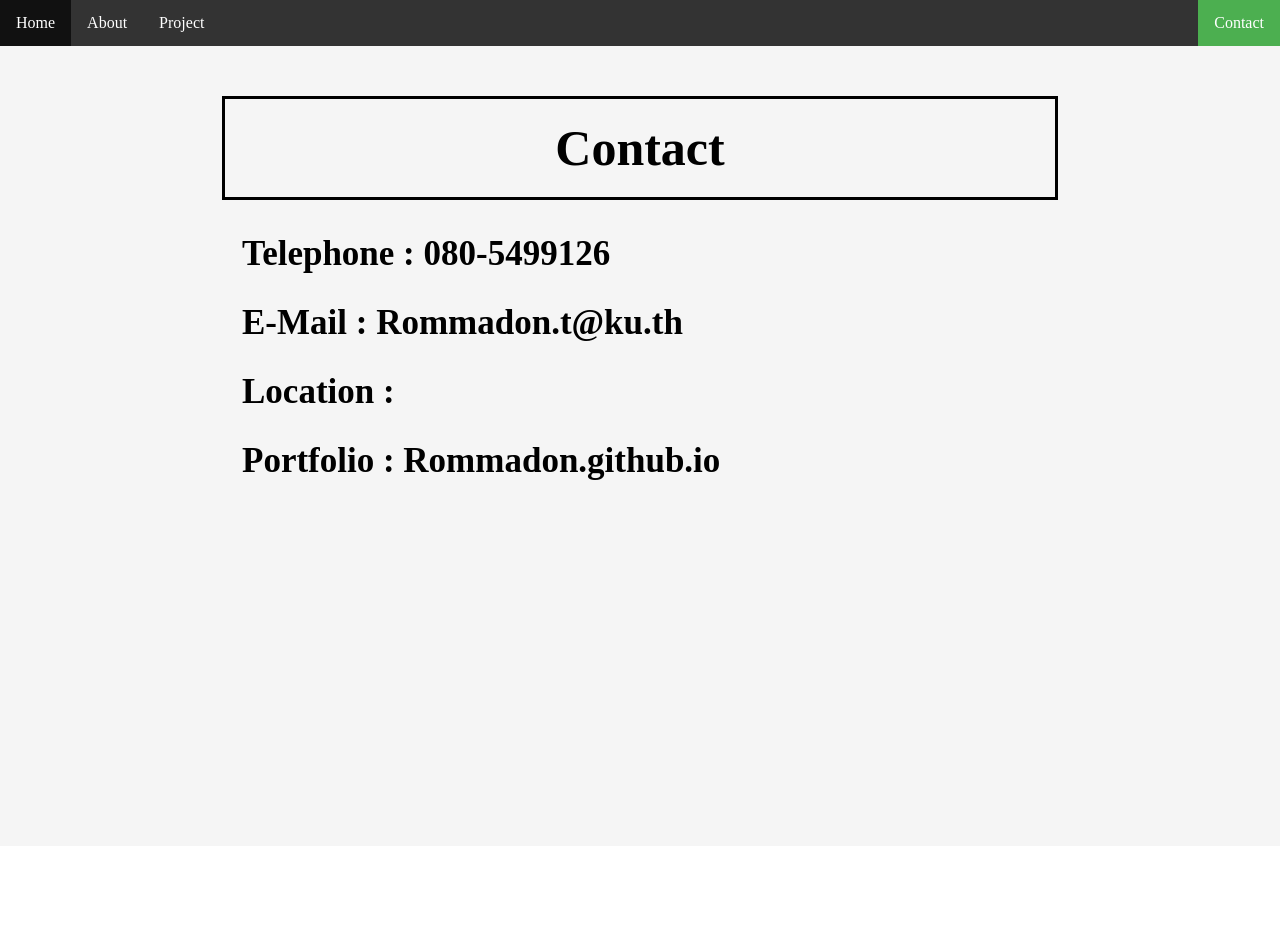
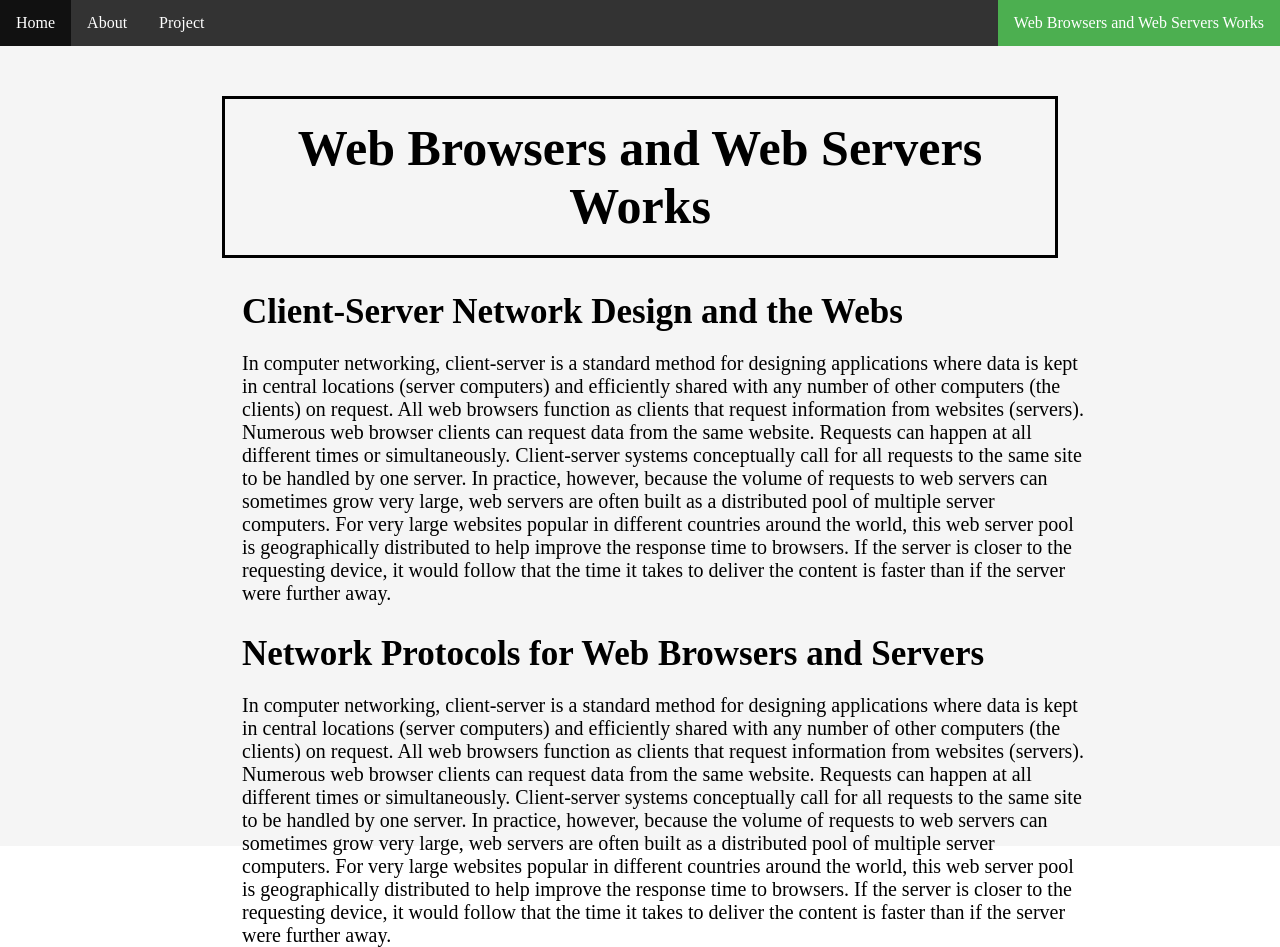
Before and after one commit to Rommadon/MyHomePage_WebApp, a plain HTML site: page MyHomePage/Contact.html in a window 1280 px wide. Before the commit the page ends 846 px from the top, so only its background shows below. Drawn offline with Linux system fonts and the light colour scheme.

Commit message:
Edit contact html

```diff
--- a/MyHomePage/Contact.html
+++ b/MyHomePage/Contact.html
@@ -18,18 +18,38 @@
             <a href="Project.html">Project</a>
         </li>
         <li style="float:right">
-            <a class="active" href="Contact.html">Contact</a>
+            <a class="active" href="Contact.html">Web Browsers and Web Servers Works</a>
         </li>
     </ul>
 
     <div class="contact row" id="contact">
         <div class="column-70" style="margin-left:15%;">
             <div style="height:5%;width:100%; padding-top: 10px;"></div>
-            <h1>Contact</h1>
-            <h2 style="margin-bottom: 0px;width: 500px;padding-left: 50px;font-size:35px;">Telephone : 080-5499126 </h2>
-            <h2 style="margin-bottom: 0px;width: 500px;padding-left: 50px;font-size:35px;">E-Mail : Rommadon.t@ku.th </h2>
-            <h2 style="margin-bottom: 0px;width: 500px;padding-left: 50px;font-size:35px;">Location : </h2>
-            <h2 style="margin-bottom: 0px;width: 500px;padding-left: 50px;font-size:35px;">Portfolio : Rommadon.github.io</h2>
+            <h1>Web Browsers and Web Servers Works</h1>
+            <h2 style="margin-bottom: 0px;width: 800px;padding-left: 50px;font-size:35px;">Client-Server Network Design and the Webs</h2>
+            <p style="padding-left: 50px; font-size:20px;">In computer networking, client-server is a standard method for designing applications where data is kept in central
+                locations (server computers) and efficiently shared with any number of other computers (the clients) on request.
+                All web browsers function as clients that request information from websites (servers). Numerous web browser
+                clients can request data from the same website. Requests can happen at all different times or simultaneously.
+                Client-server systems conceptually call for all requests to the same site to be handled by one server. In
+                practice, however, because the volume of requests to web servers can sometimes grow very large, web servers
+                are often built as a distributed pool of multiple server computers. For very large websites popular in different
+                countries around the world, this web server pool is geographically distributed to help improve the response
+                time to browsers. If the server is closer to the requesting device, it would follow that the time it takes
+                to deliver the content is faster than if the server were further away.</p>
+            <h2 style="margin-bottom: 0px;width: 800px;padding-left: 50px;font-size:35px;">Network Protocols for Web Browsers and Servers
+            </h2>
+            <p style="padding-left: 50px; font-size:20px;">In computer networking, client-server is a standard method for designing applications where data is kept in central
+                locations (server computers) and efficiently shared with any number of other computers (the clients) on request.
+                All web browsers function as clients that request information from websites (servers). Numerous web browser
+                clients can request data from the same website. Requests can happen at all different times or simultaneously.
+                Client-server systems conceptually call for all requests to the same site to be handled by one server. In
+                practice, however, because the volume of requests to web servers can sometimes grow very large, web servers
+                are often built as a distributed pool of multiple server computers. For very large websites popular in different
+                countries around the world, this web server pool is geographically distributed to help improve the response
+                time to browsers. If the server is closer to the requesting device, it would follow that the time it takes
+                to deliver the content is faster than if the server were further away.</p>
+
 
 
 
```
Also changed, not shown: MyHomePage/About.html (+2 -2 lines), MyHomePage/Project.html (+1 -1 lines), MyHomePage/index.html (+1 -1 lines).
